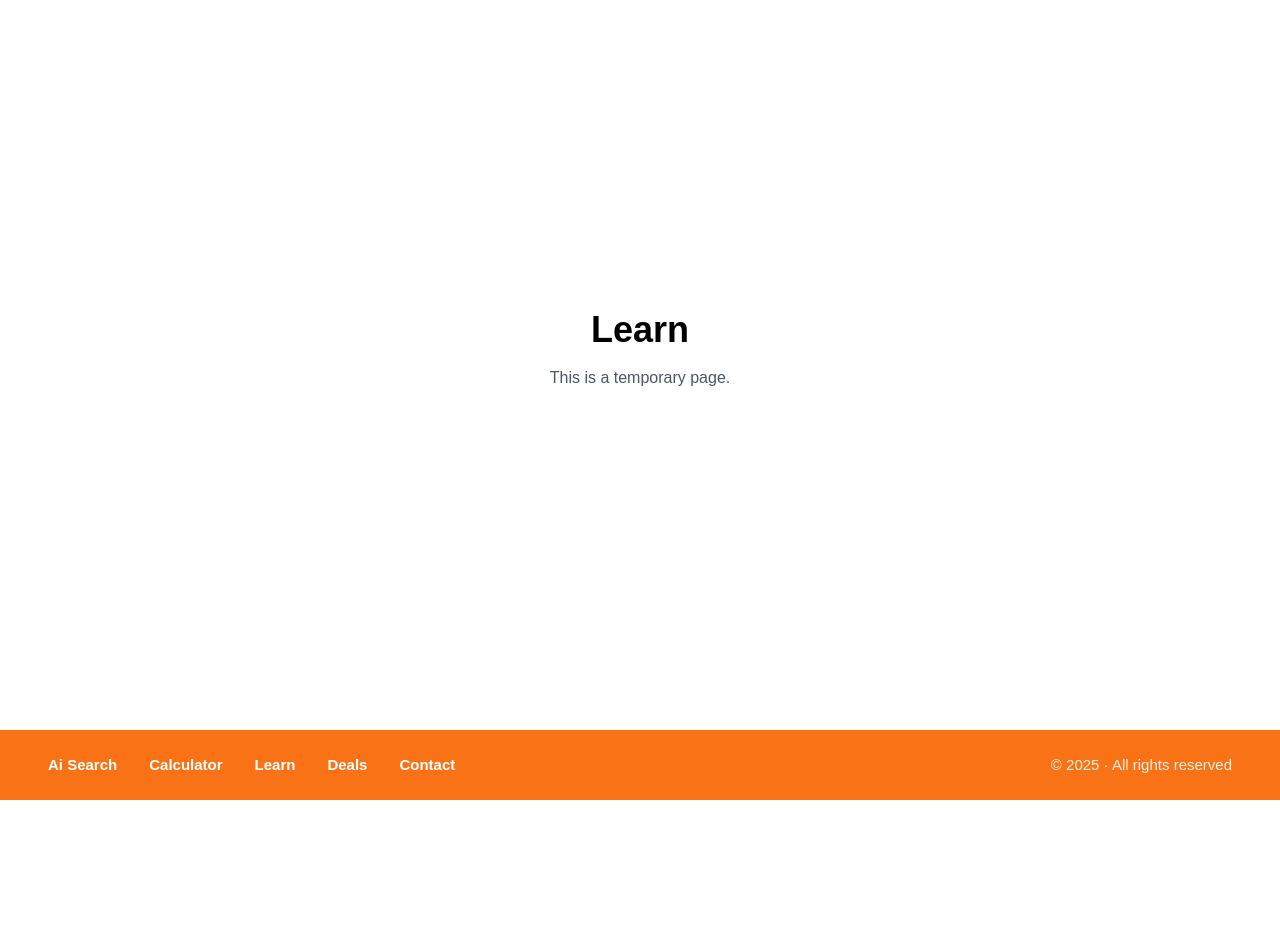
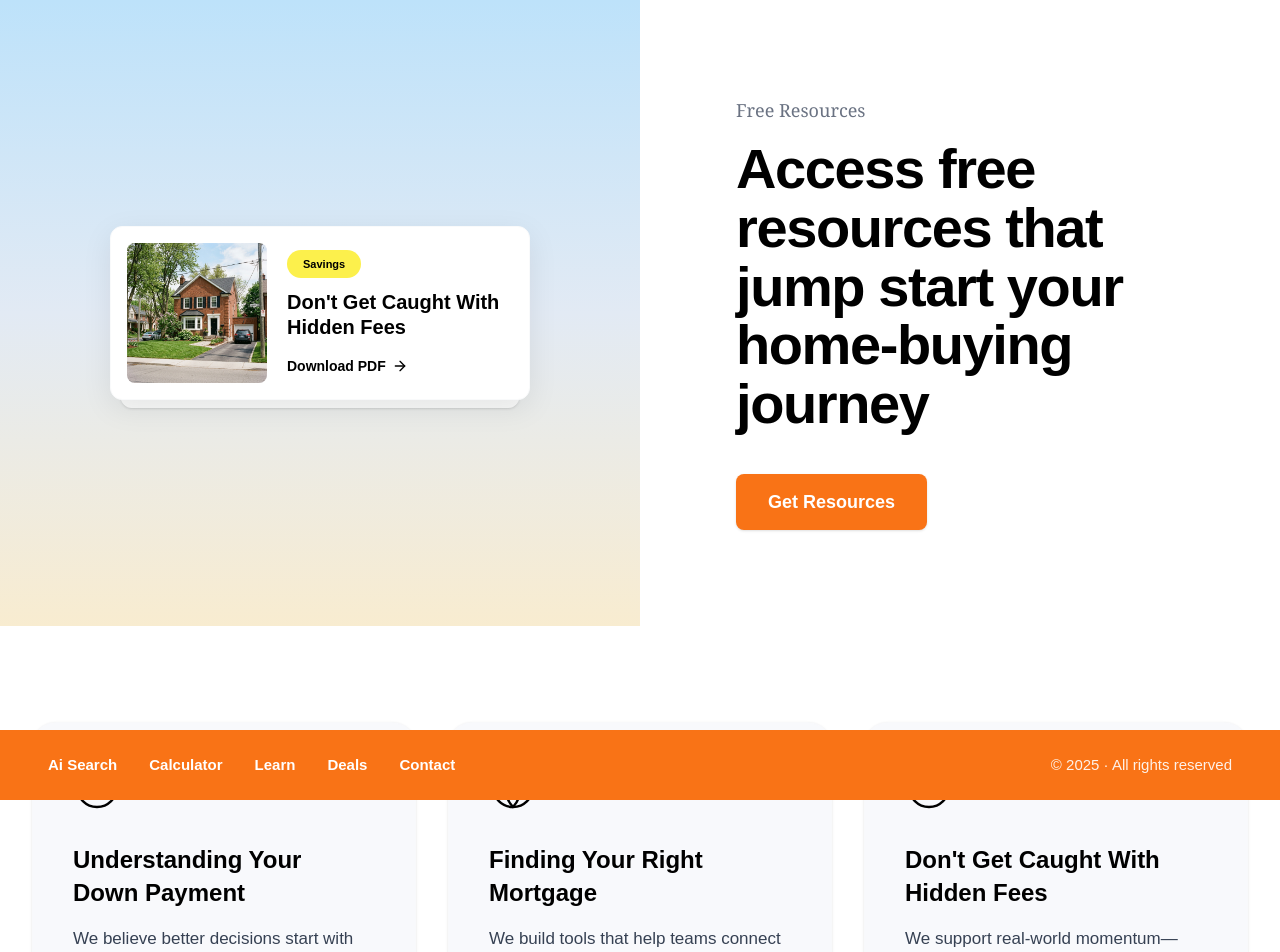
Before and after one commit to SahibjotB/BoyalBlueprintNext, a Next.js app: page /learn in a window 1280 px wide. Shown: the top 952 px of the page. Before the commit the page ends 800 px from the top, so only its background shows below. Built offline with nearby package versions, Linux system fonts and the light colour scheme.

Commit message:
updated learn page design

```diff
--- a/src/app/components/PropertyCard.tsx
+++ b/src/app/components/PropertyCard.tsx
@@ -56,7 +56,7 @@ export default function PropertyCard({
     const beds = property.bedroomsTotal ?? property.bedroomsAboveGrade ?? 0;
     const baths = property.bathroomsTotal ?? 0;
     const subType = property.propertySubType ?? 'House';
-    return `${beds} bds | ${baths} ba | ${subType} for sale`;
+    return `${beds} bds | ${baths} ba | ${subType}`;
   };
 
   const getAddressString = () => {
--- a/src/app/learn/page.tsx
+++ b/src/app/learn/page.tsx
@@ -1,8 +1,145 @@
+import Image from "next/image";
+import { ArrowRight } from "lucide-react";
+
 export default function LearnPage() {
   return (
-    <main className="flex flex-1 flex-col items-center justify-center py-20 bg-white">
-      <h1 className="text-4xl font-bold text-black">Learn</h1>
-      <p className="text-gray-600 mt-4">This is a temporary page.</p>
+    <main className="flex flex-col w-full min-h-screen bg-white">
+      {/* Top Split Hero Section */}
+      <section className="flex flex-col md:flex-row min-h-[600px] w-full pt-16 md:pt-0">
+        {/* Left Side - Gradient Background */}
+        <div className="md:w-1/2 w-full bg-gradient-to-b from-[#bde2fa] via-[#e2eaf4] to-[#f8ecd0] relative flex items-center justify-center p-8 md:p-12 lg:min-h-[75vh]">
+          {/* Card Stack */}
+          <div className="relative w-full max-w-[420px] mx-auto z-10 mt-10 md:mt-0">
+            {/* Background cards for stack effect */}
+            <div className="absolute inset-0 bg-white/70 rounded-xl translate-y-2 scale-x-[0.95] shadow-sm" />
+
+            {/* Main Card */}
+            <div className="relative bg-white rounded-xl shadow-[0_8px_30px_rgb(0,0,0,0.08)] p-4 flex gap-5 items-center border border-gray-50 z-10">
+              <div className="relative w-[140px] h-[140px] flex-shrink-0 rounded-lg overflow-hidden bg-gray-100">
+                <Image
+                  src="/house_placeholder.png"
+                  alt="Terrain"
+                  fill
+                  className="object-cover"
+                />
+              </div>
+              <div className="flex flex-col items-start justify-center">
+                <span className="bg-[#fcf04c] text-black text-[11px] font-bold px-4 py-1.5 rounded-full mb-3">
+                  Savings
+                </span>
+                <h3 className="font-bold text-xl leading-tight mb-4 text-black pr-2">
+                  Don't Get Caught With Hidden Fees
+                </h3>
+                <a
+                  href="/learn-pdf.pdf"
+                  download="learn-pdf"
+                  className="text-sm font-bold flex items-center gap-1.5 hover:underline text-black"
+                >
+                  Download PDF <ArrowRight className="w-4 h-4" />
+                </a>
+              </div>
+            </div>
+          </div>
+        </div>
+
+        {/* Right Side - Content */}
+        <div className="md:w-1/2 w-full bg-white flex items-center p-8 md:p-16 lg:p-24">
+          <div className="max-w-xl">
+
+
+            <p className="text-gray-500 font-medium mb-4 text-lg font-serif">Free Resources</p>
+            <h1 className="text-4xl md:text-5xl lg:text-[56px] font-bold text-black leading-[1.05] tracking-tight mb-10">
+              Access free resources that jump start your home-buying journey
+            </h1>
+            <button className="bg-[#f97316] hover:bg-orange-600 text-white font-semibold py-3.5 px-8 rounded-lg transition-colors text-lg shadow-sm">
+              Get Resources
+            </button>
+          </div>
+        </div>
+      </section>
+
+      {/* Bottom Features Section */}
+      <section className="max-w-7xl mx-auto px-4 sm:px-6 lg:px-8 py-24 bg-white w-full">
+        <div className="grid grid-cols-1 md:grid-cols-3 gap-8">
+          {/* Card 1 */}
+          <div className="bg-[#f8f9fc] rounded-[24px] p-10 shadow-sm border border-gray-50/50">
+            <svg
+              width="48"
+              height="48"
+              viewBox="0 0 24 24"
+              fill="none"
+              stroke="currentColor"
+              strokeWidth="1.2"
+              strokeLinecap="round"
+              strokeLinejoin="round"
+              className="text-black mb-8"
+            >
+              <circle cx="12" cy="12" r="10"></circle>
+              <path d="M2 12h20"></path>
+              <path d="M12 2v10"></path>
+            </svg>
+            <h3 className="text-2xl font-bold text-black mb-4 pr-4 leading-snug">
+              Understanding Your Down Payment
+            </h3>
+            <p className="text-gray-700 text-[17px] leading-relaxed">
+              We believe better decisions start with better data—measured, visible, and
+              trusted.
+            </p>
+          </div>
+
+          {/* Card 2 */}
+          <div className="bg-[#f8f9fc] rounded-[24px] p-10 shadow-sm border border-gray-50/50">
+            <svg
+              width="48"
+              height="48"
+              viewBox="0 0 24 24"
+              fill="none"
+              stroke="currentColor"
+              strokeWidth="1.2"
+              strokeLinecap="round"
+              strokeLinejoin="round"
+              className="text-black mb-8"
+            >
+              <circle cx="12" cy="12" r="10"></circle>
+              <path d="M12 2a15.3 15.3 0 0 1 4 10 15.3 15.3 0 0 1-4 10 15.3 15.3 0 0 1-4-10 15.3 15.3 0 0 1 4-10z"></path>
+              <path d="M2 12h20"></path>
+            </svg>
+            <h3 className="text-2xl font-bold text-black mb-4 pr-4 leading-snug">
+              Finding Your Right Mortgage
+            </h3>
+            <p className="text-gray-700 text-[17px] leading-relaxed">
+              We build tools that help teams connect the dots between operations, impact,
+              and accountability.
+            </p>
+          </div>
+
+          {/* Card 3 */}
+          <div className="bg-[#f8f9fc] rounded-[24px] p-10 shadow-sm border border-gray-50/50">
+            <svg
+              width="48"
+              height="48"
+              viewBox="0 0 24 24"
+              fill="none"
+              stroke="currentColor"
+              strokeWidth="1.2"
+              strokeLinecap="round"
+              strokeLinejoin="round"
+              className="text-black mb-8"
+            >
+              <circle cx="12" cy="12" r="10"></circle>
+              <path d="M8 16L16 8"></path>
+              <path d="M8 8h8v8"></path>
+            </svg>
+            <h3 className="text-2xl font-bold text-black mb-4 pr-4 leading-snug">
+              Don't Get Caught With Hidden Fees
+            </h3>
+            <p className="text-gray-700 text-[17px] leading-relaxed">
+              We support real-world momentum—helping organizations move from ambition to
+              measurable change.
+            </p>
+          </div>
+        </div>
+      </section>
     </main>
   );
 }
```
Also changed, not shown: src/lib/services/storageService.ts (indentation only), 1 other file (tests, documents, lock files or other folders).
